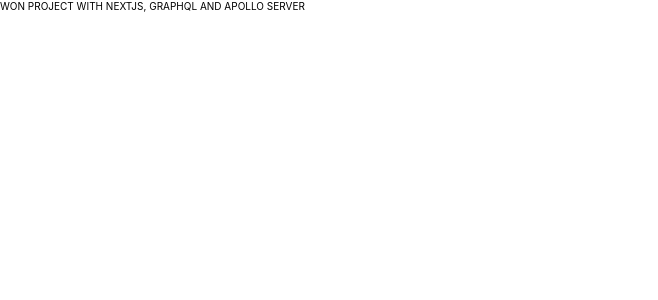
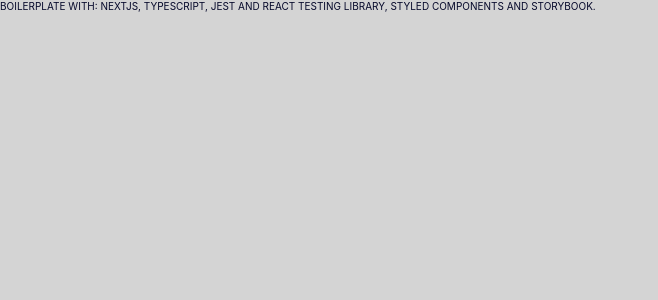
Before and after one commit to annyconfessor/boillerplate-next, a Next.js app: page / in a window 1280 px wide. Shown: the top 300 px of the page, without its empty margins (0-658 px from the left). Built offline with nearby package versions, Linux system fonts and the light colour scheme.

Commit message:
chore: add jes and refactor  __app and __document

```diff
--- a/jest.config.js
+++ b/jest.config.js
@@ -2,7 +2,7 @@
   testEnvironment: 'jsdom',
   testPathIgnorePatterns: ['/node_modules/', '/.next/'],
   collectCoverage: true,
-  collectCoverageFrom: ['src/**/*.ts(x)?', '!src/**/stories.tsx'],
+  collectCoverageFrom: ['src/**/*.ts(x)', '!src/**/stories.tsx'],
   setupFilesAfterEnv: ['<rootDir>/.jest/setup.ts'],
   modulePaths: ['<rootDir>/src/']
 }
--- a/src/components/Main/index.tsx
+++ /dev/null
@@ -1,14 +0,0 @@
-import React from 'react'
-import styled from 'styled-components'
-
-const StyledColumn = styled.div``
-
-const Column = () => {
-  return (
-    <StyledColumn>
-      WON PROJECT WITH NEXTJS, GRAPHQL AND APOLLO SERVER
-    </StyledColumn>
-  )
-}
-
-export default Column
--- /dev/null
+++ b/src/components/Shell/index.tsx
@@ -0,0 +1,24 @@
+import React from 'react'
+import styled from 'styled-components'
+
+const Background = styled.div`
+  background-color: #d4d4d4;
+  height: 1000vh;
+`
+
+const Text = styled.div`
+  color: #06092b;
+`
+
+const Shell = () => {
+  return (
+    <Background>
+      <Text>
+        BOILERPLATE WITH: NEXTJS, TYPESCRIPT, JEST AND REACT TESTING LIBRARY,
+        STYLED COMPONENTS AND STORYBOOK.
+      </Text>
+    </Background>
+  )
+}
+
+export default Shell
--- a/src/pages/_app.tsx
+++ b/src/pages/_app.tsx
@@ -8,6 +8,8 @@
     <>
       <Head>
         <title>Boilerplate</title>
+        <link rel="shortcut icon" href="/img/icon-512.png" />
+        <link rel="apple-touch-icon" href="/img/icon-512.png" />
         <link rel="manifest" href="/manifest.json" />
         <meta name="theme-color" content="#06092B" />
         <meta
--- a/src/pages/_document.tsx
+++ b/src/pages/_document.tsx
@@ -1,21 +1,45 @@
 import Document, {
-  DocumentProps,
   Html,
   Head,
   Main,
-  NextScript
+  NextScript,
+  DocumentContext
 } from 'next/document'
+import { ServerStyleSheet } from 'styled-components'
 
-class MyDocument extends Document<DocumentProps> {
-  render(): JSX.Element {
+export default class MyDocument extends Document {
+  static async getInitialProps(ctx: DocumentContext) {
+    const sheet = new ServerStyleSheet()
+    const originalRenderPage = ctx.renderPage
+
+    try {
+      ctx.renderPage = () =>
+        originalRenderPage({
+          enhanceApp: (App) =>
+            function enhance(props) {
+              return sheet.collectStyles(<App {...props} />)
+            }
+        })
+
+      const initialProps = await Document.getInitialProps(ctx)
+      return {
+        ...initialProps,
+        styles: (
+          <>
+            {initialProps.styles}
+            {sheet.getStyleElement()}
+          </>
+        )
+      }
+    } finally {
+      sheet.seal()
+    }
+  }
+
+  render() {
     return (
-      <Html>
-        <Head>
-          <link
-            href="https://fonts.googleapis.com/css2?family=Roboto:wght@400;600;700&display=swap"
-            rel="stylesheet"
-          />
-        </Head>
+      <Html lang="pt-BR">
+        <Head />
         <body>
           <Main />
           <NextScript />
@@ -24,5 +48,3 @@
     )
   }
 }
-
-export default MyDocument
--- a/src/pages/index.tsx
+++ b/src/pages/index.tsx
@@ -1,5 +1,5 @@
-import Main from 'components/Main'
+import Shell from 'components/Shell'
 
 export default function Home() {
-  return <Main />
+  return <Shell />
 }
```
Also changed, not shown: package.json (+7 -7 lines), src/components/Shell/test.tsx (added, +17 -0 lines), 2 other files (tests, documents, lock files or other folders).
